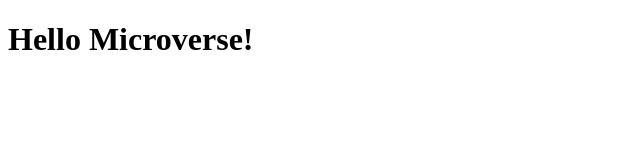
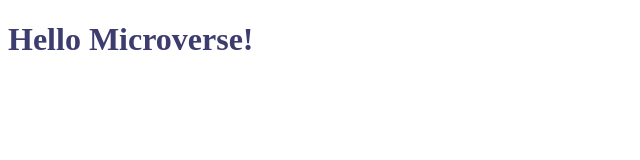
Before and after one commit to kennyegun24/Hello--Microverse, a plain HTML site: page index.html in a window 1280 px wide. Shown: the whole page, without its empty margins (0-640 px from the left). Drawn offline with Linux system fonts and the light colour scheme.

Commit message:
Styled main header

```diff
--- a/style.css
+++ b/style.css
@@ -1,3 +1,3 @@
-.main-header h1{
+.main-header{
   color: rgb(60, 60, 110);
 }
```
